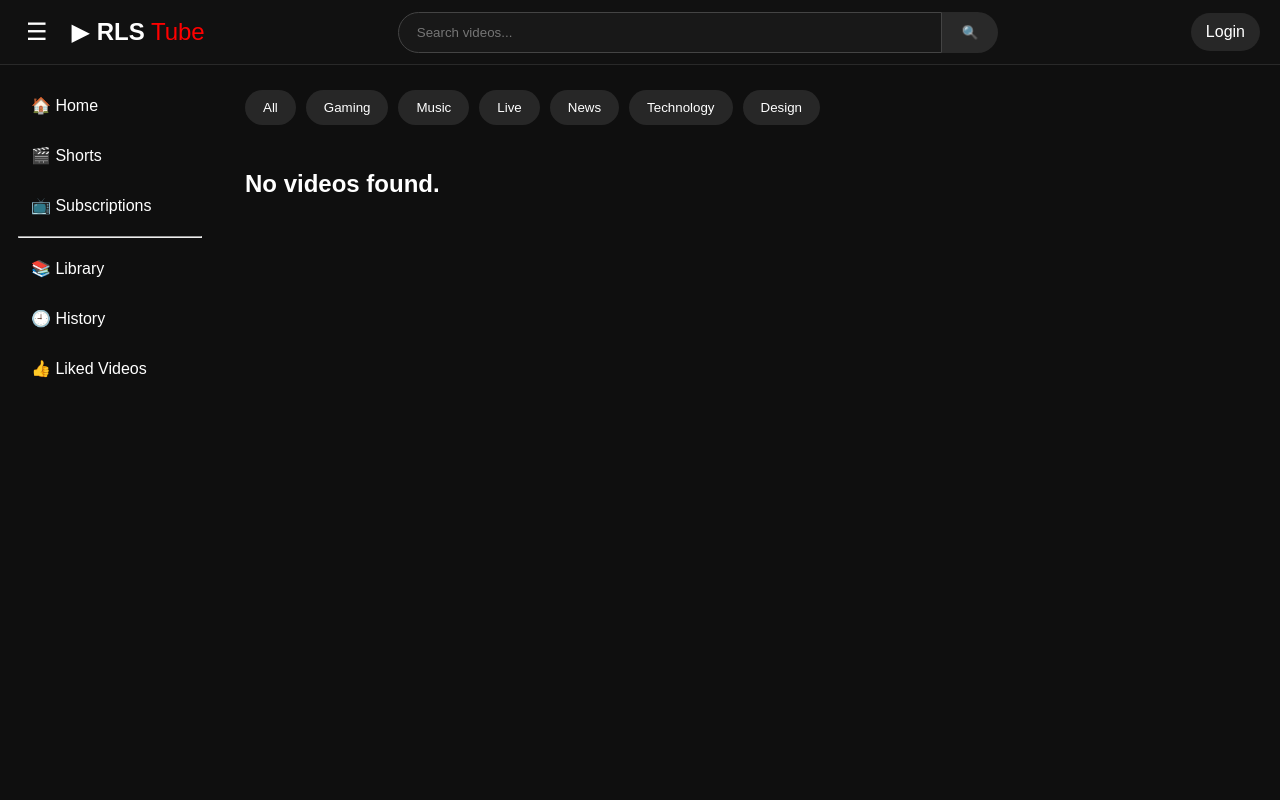
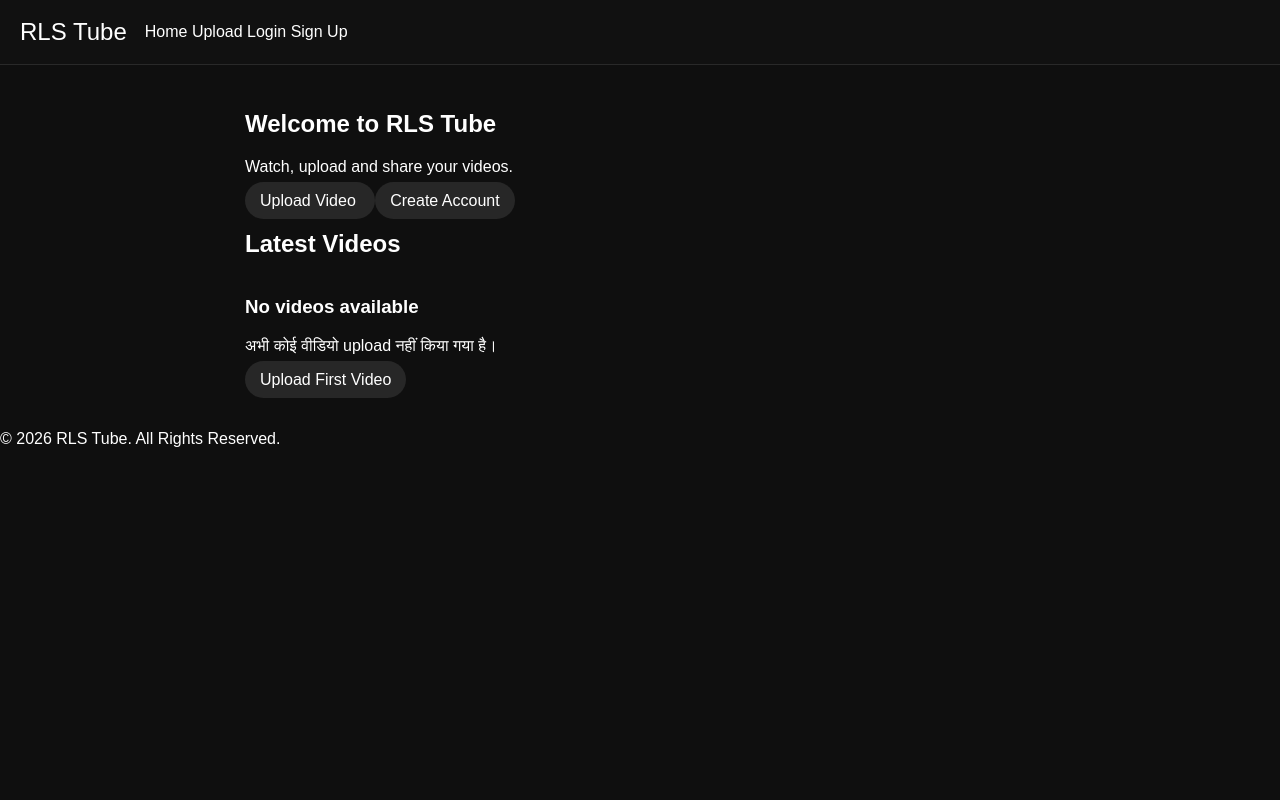
Before and after one commit to raoj77304-stack/rls-tube6, a Flask app: page / in a window 1280 px wide. Run offline with Flask 3, Linux system fonts and the light colour scheme.

Commit message:
Refactor HTML structure and improve semantics

```diff
--- a/templates/index.html
+++ b/templates/index.html
@@ -1,37 +1,143 @@
-<!doctype html>
+<!DOCTYPE html>
 <html lang="en">
 <head>
+    <meta charset="UTF-8">
+
+    <meta name="viewport" content="width=device-width, initial-scale=1.0">
+
     <title>RLS Tube</title>
 
-    <link rel="stylesheet" href="{{ url_for('static', filename='style.css') }}">
+    <link rel="stylesheet"
+          href="{{ url_for('static', filename='style.css') }}">
+</head>
 
-</head>
 <body>
-<header>
-  <button class="menu" onclick="document.body.classList.toggle('side-open')">☰</button>
-  <a class="logo" href="/">▶ <b>RLS</b> <span>Tube</span></a>
-  <form class="search" action="/" method="get"><input name="q" placeholder="Search videos..." value="{{ request.args.get('q','') }}"><button>🔍</button></form>
-  {% if user %}<a class="btn" href="/upload">＋ Upload</a><a class="btn" href="/logout">Logout</a>
-  {% else %}<a class="btn" href="/login">Login</a>{% endif %}
+
+    <!-- Header -->
+    <header class="topbar">
+
+        <div class="logo">
+            <a href="/">RLS Tube</a>
+        </div>
+
+        <nav>
+            <a href="/">Home</a>
+            <a href="/upload">Upload</a>
+
+            {% if session.get('user_id') %}
+                <a href="/channel">My Channel</a>
+                <a href="/watch">Watch</a>
+            {% else %}
+                <a href="/login">Login</a>
+                <a href="/signup">Sign Up</a>
+            {% endif %}
+        </nav>
+
     </header>
-<div class="layout">
-<aside>
-<a href="/">🏠 Home</a><a href="/">🎬 Shorts</a><a href="/">📺 Subscriptions</a><hr>
-<a href="/">📚 Library</a><a href="/">🕘 History</a><a href="/">👍 Liked Videos</a>
-</aside>
-<main>
-<div class="categories"><button>All</button><button>Gaming</button><button>Music</button><button>Live</button><button>News</button><button>Technology</button><button>Design</button></div>
+
+
+    <!-- Main Content -->
+    <main class="home-page">
+
+        <section class="hero">
+            <h1>Welcome to RLS Tube</h1>
+
+            <p>
+                Watch, upload and share your videos.
+            </p>
+
+            <div class="hero-buttons">
+                <a href="/upload" class="btn">
+                    Upload Video
+                </a>
+
+                <a href="/signup" class="btn">
+                    Create Account
+                </a>
+            </div>
+        </section>
+
+
+        <!-- Videos -->
+        <section class="video-section">
+
+            <h2>Latest Videos</h2>
+
             <div class="videos">
+
                 {% for video in videos %}
+
                     <article class="card">
+
                         <a href="/watch/{{ video.id }}">
-{% if video.thumbnail %}<img src="{{ url_for('static',filename='uploads/'+video.thumbnail) }}">
-{% else %}<div class="no-thumb">▶</div>{% endif %}
-<h3>{{ video.title }}</h3></a>
-<a class="muted" href="/channel/{{ video.user_id }}">{{ video.username }}</a>
-<div class="muted">{{ video.views }} views</div>
+
+                            {% if video.thumbnail %}
+
+                                <img
+                                    src="{{ url_for('static', filename='uploads/' + video.thumbnail) }}"
+                                    alt="{{ video.title }}">
+
+                            {% else %}
+
+                                <div class="no-thumbnail">
+                                    RLS Tube
+                                </div>
+
+                            {% endif %}
+
+                        </a>
+
+                        <div class="video-info">
+
+                            <h3>
+                                {{ video.title }}
+                            </h3>
+
+                            {% if video.description %}
+
+                                <p>
+                                    {{ video.description }}
+                                </p>
+
+                            {% endif %}
+
+                            <span>
+                                {{ video.views }} views
+                            </span>
+
+                        </div>
+
                     </article>
-{% else %}<h2>No videos found.</h2>{% endfor %}
+
+                {% else %}
+
+                    <div class="empty-videos">
+
+                        <h3>No videos available</h3>
+
+                        <p>
+                            अभी कोई वीडियो upload नहीं किया गया है।
+                        </p>
+
+                        <a href="/upload" class="btn">
+                            Upload First Video
+                        </a>
+
                     </div>
-</main></div>
-</body></html>
+
+                {% endfor %}
+
+            </div>
+
+        </section>
+
+    </main>
+
+
+    <!-- Footer -->
+    <footer>
+        <p>© 2026 RLS Tube. All Rights Reserved.</p>
+    </footer>
+
+</body>
+</html>
```
Lines whose indentation alone changed are shown as unchanged.
